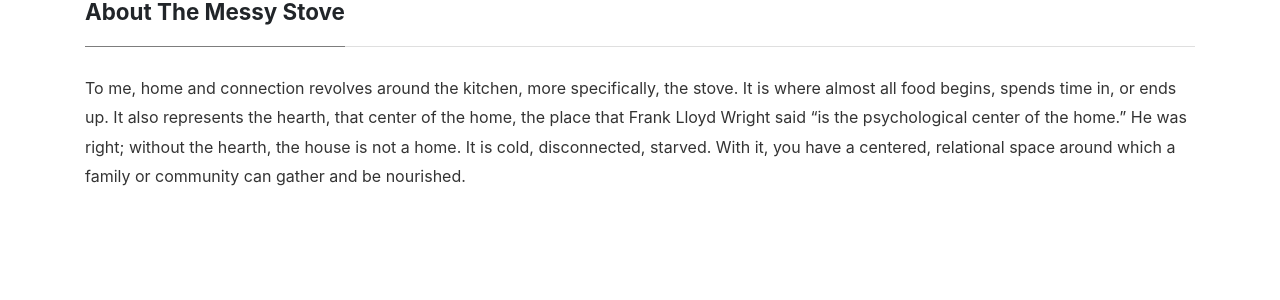
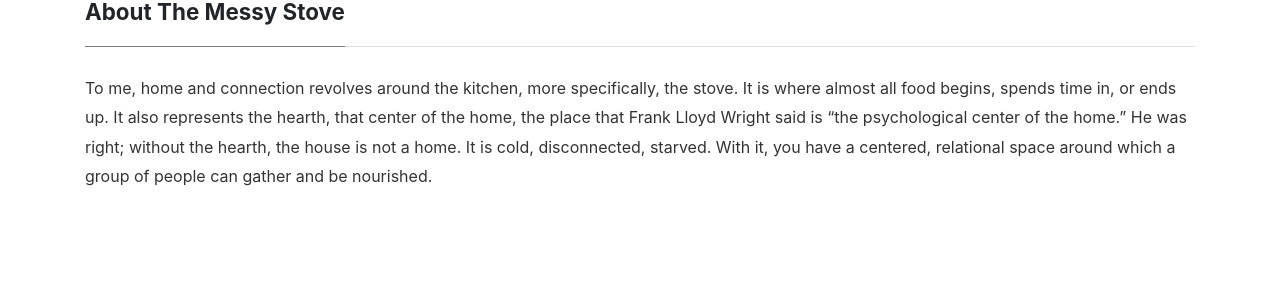
Before and after one commit to pknielski/pknielski.github.io, a Jekyll site: the page built from _pages/about.md, in a window 1280 px wide. Shown: the part 216-516 px from the top of the page. Built offline with Jekyll 4.4.1, drawn with Linux system fonts in a browser that asks for light colours; nearby versions of some CDN libraries.

Commit message:
Update about.md

```diff
--- a/_pages/about.md
+++ b/_pages/about.md
@@ -6,4 +6,4 @@ comments: false
 published: true
 ---
 
-To me, home and connection revolves around the kitchen, more specifically, the stove.  It is where almost all food begins, spends time in, or ends up.  It also represents the hearth, that center of the home, the place that Frank Lloyd Wright said “is the psychological center of the home.” He was right; without the hearth, the house is not a home.  It is cold, disconnected, starved.  With it, you have a centered, relational space around which a family or community can gather and be nourished.
+To me, home and connection revolves around the kitchen, more specifically, the stove.  It is where almost all food begins, spends time in, or ends up.  It also represents the hearth, that center of the home, the place that Frank Lloyd Wright said is "the psychological center of the home.” He was right; without the hearth, the house is not a home.  It is cold, disconnected, starved.  With it, you have a centered, relational space around which a group of people can gather and be nourished.
```
